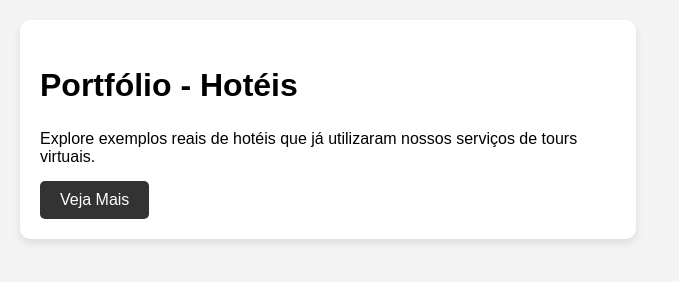
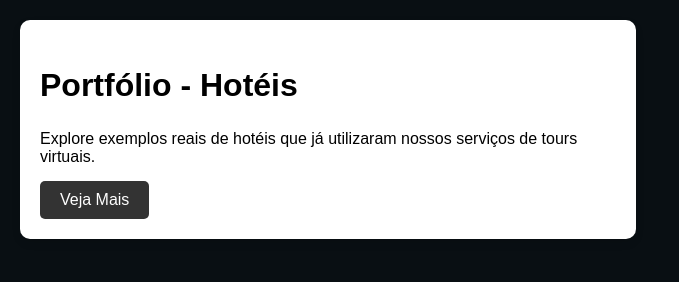
Before and after one commit to llshb/llart360_apresentacao, a plain HTML site: page Card_hoteis.html in a window 1280 px wide. Shown: the whole page, without its empty margins (0-679 px from the left). Drawn offline with Linux system fonts and the light colour scheme.

Commit message:
Update Card_hoteis.html

```diff
--- a/Card_hoteis.html
+++ b/Card_hoteis.html
@@ -12,7 +12,7 @@
             font-family: Arial, sans-serif; /* Define a fonte utilizada */
             margin: 0; /* Remove margens padrão */
             padding: 0; /* Remove padding padrão */
-            background-color: #f4f4f4; /* Cor de fundo da página */
+            background-color: rgb(9, 15, 19); /* Cor de fundo da página, baseada na imagem enviada */
         }
 
         /* Estilos para a área de cada portfólio */
```
